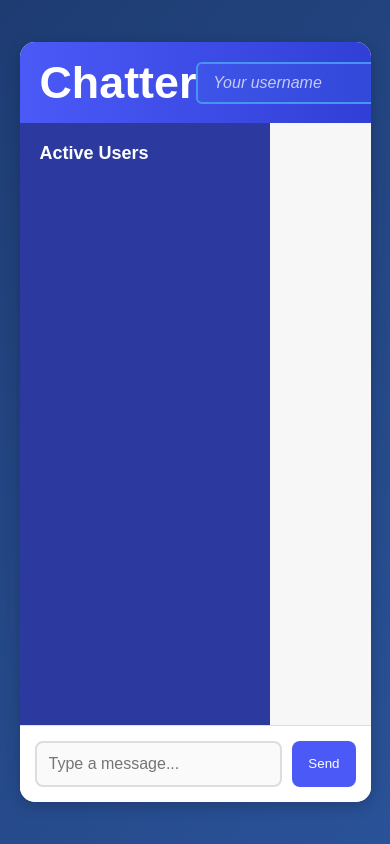
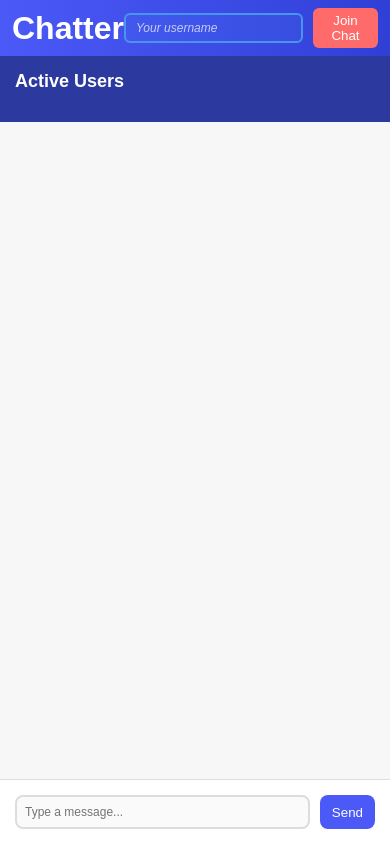
Before and after one commit to VipulSinghK/Chatter2, a website: page public/index.html in a window 390 px wide. Drawn offline with nearby package versions, Linux system fonts and the light colour scheme.

Commit message:
Updated files

```diff
--- a/public/chatter.css
+++ b/public/chatter.css
@@ -73,7 +73,6 @@
   transform: scale(1.05);
   box-shadow: 0 2px 10px rgba(72, 149, 239, 0.3);
 }
-
 
 .user-info button {
   background: #ff6b6b;
@@ -215,3 +214,83 @@
       transform: translateY(0);
   }
 }
+
+/* Responsive Design */
+@media (max-width: 768px) {
+  .chat-container {
+      height: 100vh;
+      width: 100%;
+      border-radius: 0;
+  }
+
+  .chat-main {
+      flex-direction: column;
+  }
+
+  .chat-sidebar {
+      width: 100%;
+      height: auto;
+      padding: 15px;
+  }
+
+  .chat-messages {
+      padding: 15px;
+  }
+
+  .message {
+      max-width: 90%;
+  }
+
+  .chat-header {
+      font-size: 1.2rem;
+      padding: 10px 15px;
+  }
+
+  .user-info input {
+      padding: 8px 12px;
+      font-size: 14px;
+  }
+
+  .user-info button {
+      padding: 6px 10px;
+  }
+
+  #chat-form input {
+      padding: 10px;
+      font-size: 14px;
+  }
+
+  #chat-form button {
+      padding: 10px 14px;
+  }
+}
+
+@media (max-width: 480px) {
+  .chat-header {
+      font-size: 1rem;
+      padding: 8px 12px;
+  }
+
+  .user-info input {
+      padding: 6px 10px;
+      font-size: 12px;
+  }
+
+  .user-info button {
+      padding: 5px 8px;
+  }
+
+  #chat-form input {
+      padding: 8px;
+      font-size: 12px;
+  }
+
+  #chat-form button {
+      padding: 8px 12px;
+  }
+
+  .message {
+      padding: 10px;
+      font-size: 14px;
+  }
+}
```
Lines whose indentation alone changed are shown as unchanged.
